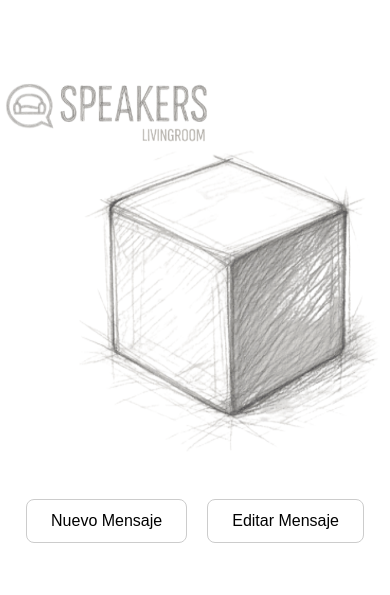
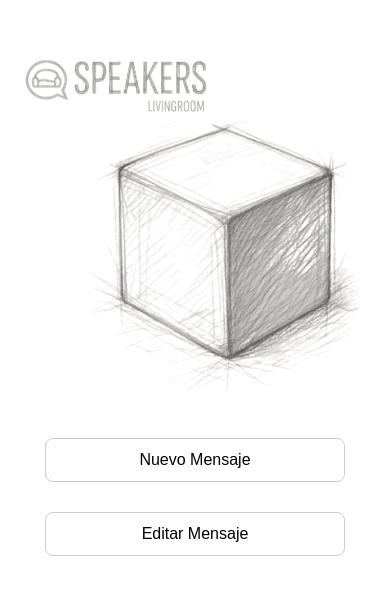
Before and after one commit to dtalero78/Constructor-de-Mensajes, a website: page public/home.html in a window 390 px wide. Shown: the part 113-708 px from the top of the page. Drawn offline with Linux system fonts and the light colour scheme.

Commit message:
logo mejorado cel

```diff
--- a/public/home.html
+++ b/public/home.html
@@ -18,16 +18,17 @@
   }
 
   .logo {
-  width: 100%;
+    width: 80vw;
     max-width: 400px;
     height: auto;
     margin-bottom: 40px;
   }
 
-
   .button-group {
     display: flex;
     gap: 20px;
+    flex-wrap: wrap;
+    justify-content: center;
   }
 
   .minimal-button {
@@ -44,7 +45,20 @@
     background-color: #f0f0f0;
     border-color: #999;
   }
+
+  @media (max-width: 480px) {
+    .logo {
+      width: 90vw;
+      max-width: none;
+    }
+    .minimal-button {
+      width: 100%;
+      max-width: 300px;
+      margin-bottom: 10px;
+    }
+  }
 </style>
+
 </head>
 <body>
 
```
Also changed, not shown: public/tutor-alpha.html (+1 -0 lines), public/images/loader.gif. Lines whose indentation alone changed are shown as unchanged.
